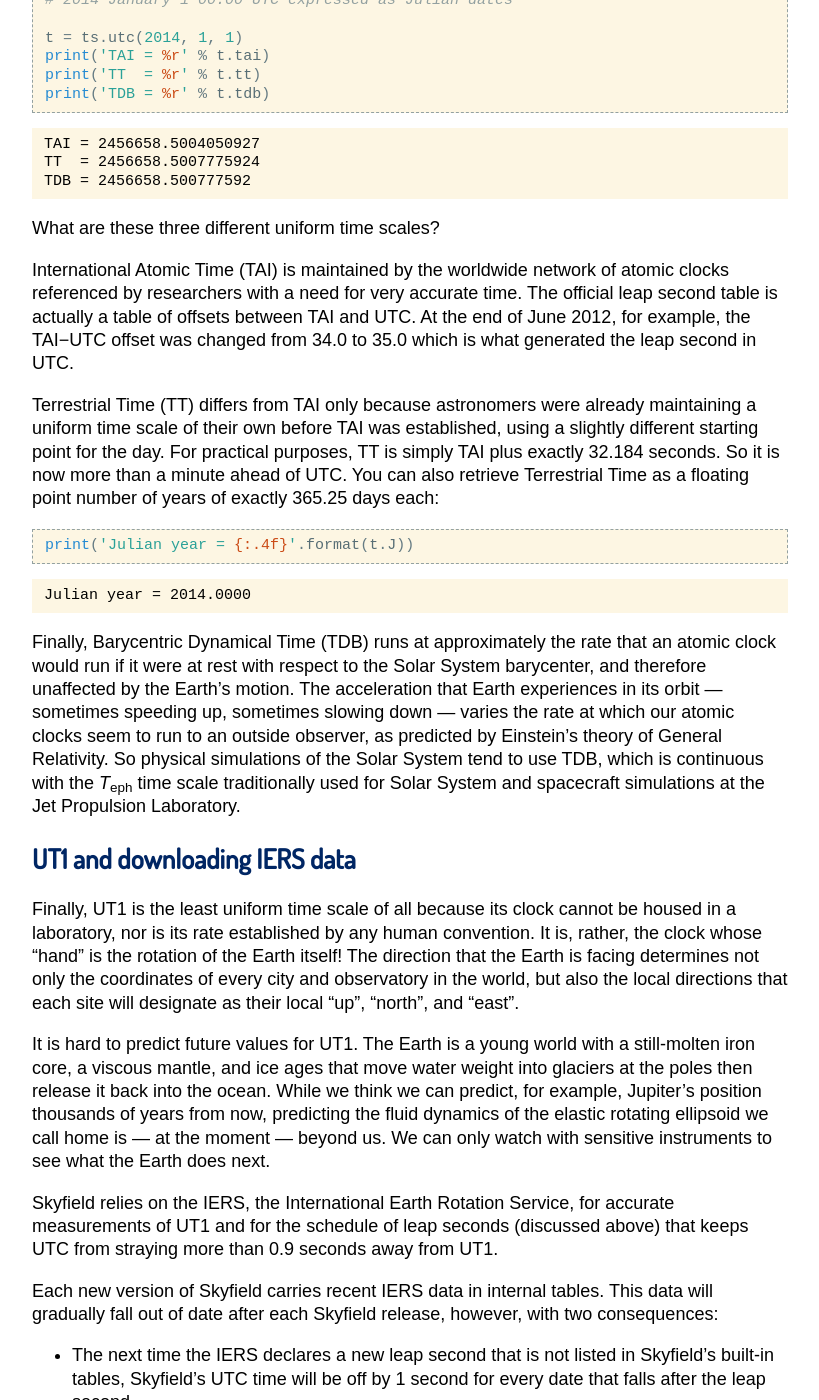
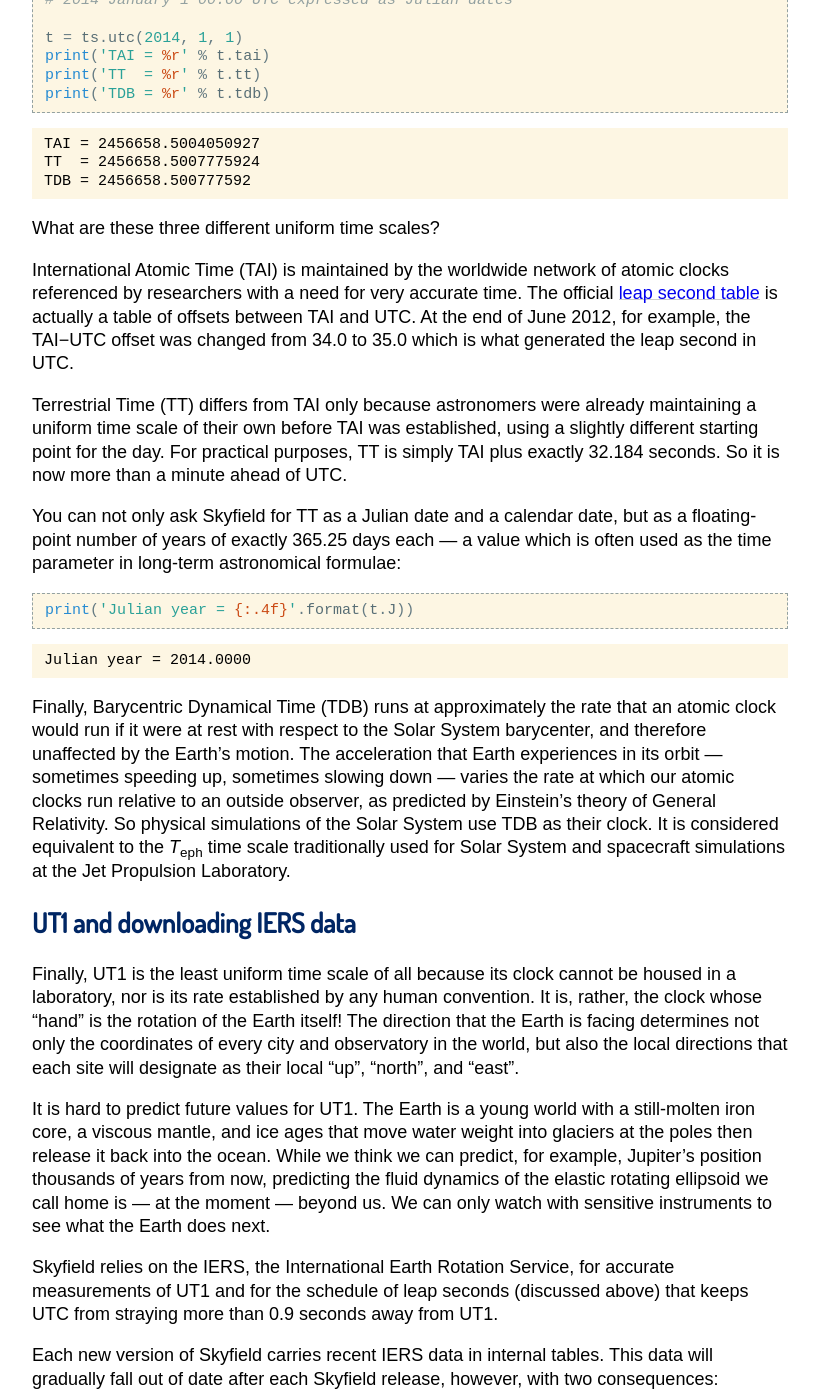
Before and after one commit to skyfielders/python-skyfield, a Sphinx documentation site: the page built from skyfield/documentation/time.rst, in a window 1280 px wide and 1400 px high, scrolled down 11279 px. Shown: the whole window, without its empty margins (230-1049 px from the left). Built offline with Sphinx 7.4.7, drawn with Linux system fonts in a browser that asks for light colours; some web fonts are replaced.

Commit message:
Slightly tweak discussion of uniform time scales

```diff
--- a/skyfield/documentation/time.rst
+++ b/skyfield/documentation/time.rst
@@ -757,7 +757,7 @@ What are these three different uniform time scales?
 International Atomic Time (TAI) is maintained
 by the worldwide network of atomic clocks
 referenced by researchers with a need for very accurate time.
-The official leap second table
+The official :ref:`leap second table <the-leap-second-table>`
 is actually a table of offsets between TAI and UTC.
 At the end of June 2012, for example,
 the TAI−UTC offset was changed from 34.0 to 35.0
@@ -769,10 +769,14 @@ were already maintaining a uniform time scale of their own
 before TAI was established,
 using a slightly different starting point for the day.
 For practical purposes, TT is simply TAI
-plus exactly 32.184 seconds.
+plus exactly 32.184 seconds.
 So it is now more than a minute ahead of UTC.
-You can also retrieve Terrestrial Time as a floating point number of years
-of exactly 365.25 days each:
+
+You can not only ask Skyfield for TT as a Julian date and a calendar date,
+but as a floating-point number of years
+of exactly 365.25 days each —
+a value which is often used as the time parameter
+in long-term astronomical formulae:
 
 .. testcode::
 
@@ -790,10 +794,10 @@ and therefore unaffected by the Earth’s motion.
 The acceleration that Earth experiences in its orbit —
 sometimes speeding up, sometimes slowing down —
 varies the rate at which our atomic clocks
-seem to run to an outside observer,
+run relative to an outside observer,
 as predicted by Einstein’s theory of General Relativity.
-So physical simulations of the Solar System tend to use TDB,
-which is continuous with the *T*\ :sub:`eph` time scale
+So physical simulations of the Solar System use TDB as their clock.
+It is considered equivalent to the *T*\ :sub:`eph` time scale
 traditionally used for Solar System and spacecraft simulations
 at the Jet Propulsion Laboratory.
 
```
